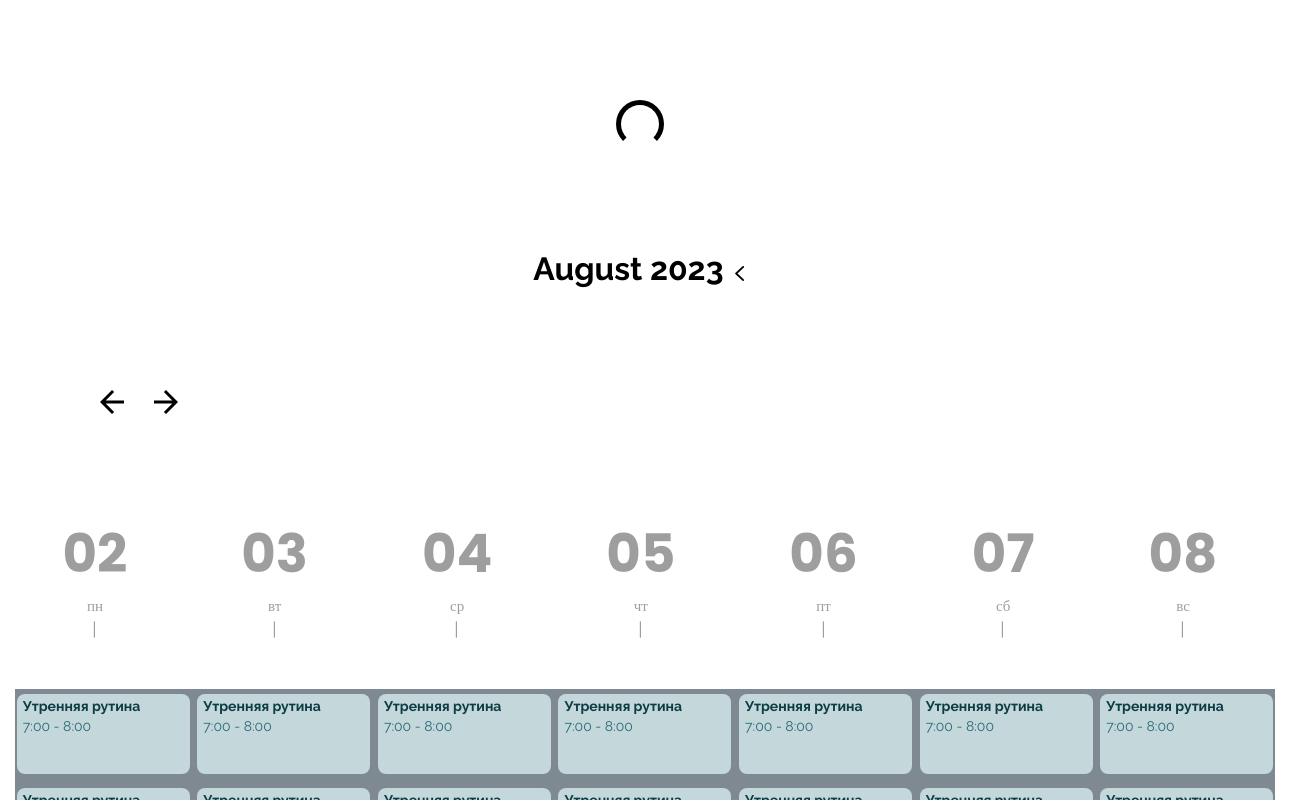
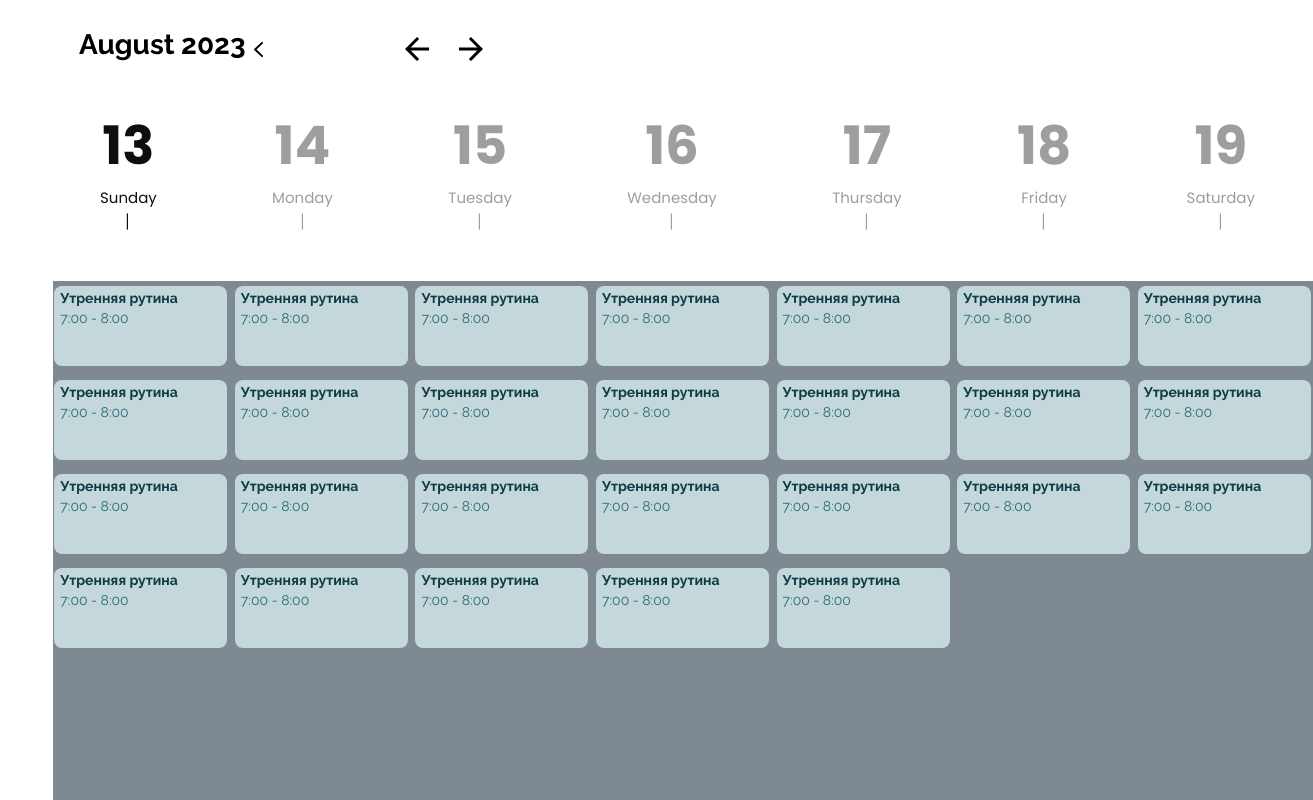
Before and after one commit to molsrg/task-manager, a Vue app in the folder client/: page /code in a window 1280 px wide. Shown: the top 800 px of the page, 1313 px wide, since content can reach past the window. Built offline with nearby package versions, Linux system fonts and the light colour scheme.

Commit message:
Added functionality to main
Made a display in an array from the registration date to the current date. I made constant tracking of the current day and adjusted the color to it. I laid out the basic layout of the calendar.

```diff
--- a/client/package.json
+++ b/client/package.json
@@ -11,6 +11,7 @@
     "axios": "^1.4.0",
     "core-js": "^3.8.3",
     "gsap": "^3.12.2",
+    "moment": "^2.29.4",
     "vue": "^3.2.13",
     "vue-router": "^4.2.4",
     "vuex": "^4.1.0"
--- a/client/src/assets/styles/css/main.css
+++ b/client/src/assets/styles/css/main.css
@@ -186,10 +186,15 @@ button {
   justify-content: space-between;
 }
 
-.select {
-  margin: auto;
-  max-width: 230px;
+.select__arrow {
+  display: flex;
+  justify-content: space-between;
+  max-width: 374px;
+  align-items: start;
+  margin-top: 24px;
+  margin-left: 79px;
 }
+
 .select__header {
   display: flex;
   justify-content: space-evenly;
@@ -197,16 +202,18 @@ button {
 }
 .select__current {
   font-family: Raleway;
-  font-size: 32px;
+  font-size: 28px;
   font-weight: 700;
   line-height: 42px;
 }
 .select__btn {
   margin-top: 8px;
+  margin-left: 5px;
   transition: 1s;
 }
 .select__btn-isActive {
   transition: 1s;
+  margin-left: 5px;
   margin-top: 8px;
   transform: rotate(90deg);
 }
@@ -252,46 +259,24 @@ button {
   color: #225384;
 }
 
-.day {
+.arrows {
+  margin-top: 13px;
+  max-width: 78px;
   display: flex;
-  flex-direction: column;
-  align-items: center;
-  font-family: Poppins;
-  color: #9E9E9E;
-}
-.day__number {
-  font-size: 53px;
-  font-weight: 700;
+  justify-content: space-between;
   cursor: pointer;
 }
-.day.day:hover {
-  color: #0E0E0E;
-}
-.day__text {
-  font-size: 15px;
-  font-weight: 400;
-}
-.day__line {
-  transform: rotate(90deg);
-  font-weight: 900;
-}
-
-.arrows {
-  margin: 100px;
-  width: 78px;
-  display: flex;
-  justify-content: space-between;
-}
-
-.arrow {
-  cursor: pointer;
+.arrows__item {
+  padding-left: 30px;
 }
 
 .calendar {
-  margin: auto 300px;
   display: flex;
   flex-direction: column;
   place-items: center;
+  margin-left: 138px;
+  margin-top: 40px;
+  margin-right: 63px;
 }
 
 .week {
@@ -340,4 +325,37 @@ button {
   line-height: 16px;
   color: #296B76;
   padding: 0px 6px;
+}
+
+.day {
+  display: flex;
+  flex-direction: column;
+  align-items: center;
+  font-family: Poppins;
+  color: #9E9E9E;
+  max-height: 134px;
+}
+.day__number {
+  font-size: 53px;
+  font-weight: 700;
+  cursor: pointer;
+}
+.day.day:hover {
+  color: #0E0E0E;
+}
+.day__text {
+  font-size: 15px;
+  font-weight: 400;
+}
+.day__line {
+  transform: rotate(90deg);
+  font-weight: 900;
+}
+
+.present-day {
+  display: flex;
+  flex-direction: column;
+  align-items: center;
+  font-family: Poppins;
+  color: #0E0E0E;
 }/*# sourceMappingURL=main.css.map */
--- a/client/src/assets/styles/scss/components/_main.scss
+++ b/client/src/assets/styles/scss/components/_main.scss
@@ -1,8 +1,20 @@
+
+.select__arrow {
+    display: flex;
+    justify-content: space-between;
+    max-width: 374px;
+    align-items: start;
+
+    margin-top: 24px;
+    margin-left: 79px;
+
+}
 
 .select {
-    margin: auto ;
-    max-width: 230px;
-
+    // max-width: 230px;
+    // position: fixed;
+    // width:374px;
+    // z-index:99999999;
     &__header {
         display: flex;
         justify-content: space-evenly;
@@ -11,18 +23,20 @@
 
     &__current {
         font-family: Raleway;
-        font-size: 32px;
+        font-size: 28px;
         font-weight: 700;
         line-height: 42px;
     }
 
     &__btn {
         margin-top: 8px;
+        margin-left: 5px;
         transition: 1s;
     }
 
     &__btn-isActive {
         transition: 1s;
+        margin-left: 5px;
         margin-top: 8px;
         transform: rotate(90deg);
     }
@@ -75,58 +89,32 @@
     color:#225384;
     }
 }
+.arrows {
+    margin-top: 13px;
+    max-width: 78px;
+    display: flex;
+    justify-content: space-between;
+    cursor: pointer;
+
+    &__item {
+        padding-left: 30px;
+    }
+}
 
 
-.day {
-    display: flex;
-    flex-direction: column;
-    align-items: center;
-    font-family: Poppins;
-    color: #9E9E9E;
 
 
-    &__number {
-        font-size: 53px;
-        font-weight: 700;
-        cursor: pointer;
-    }
-
-    &.day:hover  {
-        color: #0E0E0E;
-    }
-
-    &__text {
-        font-size: 15px;
-        font-weight: 400;
-    }
-
-    &__line {
-        transform: rotate(90deg);
-        // margin-left: 15px;
-        font-weight: 900;
-    }
-}
-// .day-active {
-//     color: #0E0E0E;
-// }
 
 
-.arrows {
-    margin: 100px;
-    width: 78px;
-    display: flex;
-    justify-content: space-between;
-}
-.arrow {
-    cursor: pointer;
-}
+.calendar {
 
-.calendar {
-    margin:auto 300px;
     display: flex;
     flex-direction: column;
     place-items: center;
 
+    margin-left: 138px;
+    margin-top: 40px;
+    margin-right: 63px;
 
 }
 .week {
@@ -187,3 +175,44 @@
         padding: 0px 6px;
     }
 }
+
+
+.day {
+    display: flex;
+    flex-direction: column;
+    align-items: center;
+    font-family: Poppins;
+    color: #9E9E9E;
+
+    max-height: 134px;
+
+
+    &__number {
+        font-size: 53px;
+        font-weight: 700;
+        cursor: pointer;
+    }
+
+    &.day:hover  {
+        color: #0E0E0E;
+    }
+
+    &__text {
+        font-size: 15px;
+        font-weight: 400;
+    }
+
+    &__line {
+        transform: rotate(90deg);
+        // margin-left: 15px;
+        font-weight: 900;
+    }
+}
+
+.present-day {
+    display: flex;
+    flex-direction: column;
+    align-items: center;
+    font-family: Poppins;
+    color: #0E0E0E;
+}
--- a/client/src/components/Auth/AuthorizationFromService.vue
+++ b/client/src/components/Auth/AuthorizationFromService.vue
@@ -1,8 +1,9 @@
 <template>
-  <div class="wrapper">
+  <!-- <div class="wrapper">
     <span class="loader"></span>
-  </div>
+  </div> -->
 
+  <div class="select__arrow">
     <div class="select">
       <div class="select__header">
         <div class="select__current">{{ currentMonth }}</div>
@@ -24,47 +25,36 @@
         </div>
       </div>
     </div>
-
     <div class="arrows">
-    <img src="../../assets/images/main/left-arrow.svg" alt="" class="arrow" />
-    <img src="../../assets/images/main/right-arrow.svg" alt="" class="arrow" />
+      <img
+        @click="prevWeek()"
+        src="../../assets/images/main/left-arrow.svg"
+        alt=""
+        class="arrows__item"
+      />
+      <img
+        @click="nextWeek()"
+        src="../../assets/images/main/right-arrow.svg"
+        alt=""
+        class="arrows__item"
+      />
+    </div>
   </div>
 
   <div class="calendar">
     <div class="week">
-      <div class="day">
-        <div class="day__number">02</div>
-        <div class="day__text">пн</div>
-        <div class="day__line">―</div>
-      </div>
-      <div class="day">
-        <div class="day__number">03</div>
-        <div class="day__text">вт</div>
-        <div class="day__line">―</div>
-      </div>
-      <div class="day">
-        <div class="day__number">04</div>
-        <div class="day__text">ср</div>
-        <div class="day__line">―</div>
-      </div>
-      <div class="day">
-        <div class="day__number">05</div>
-        <div class="day__text">чт</div>
-        <div class="day__line">―</div>
-      </div>
-      <div class="day">
-        <div class="day__number">06</div>
-        <div class="day__text">пт</div>
-        <div class="day__line">―</div>
-      </div>
-      <div class="day">
-        <div class="day__number">07</div>
-        <div class="day__text">сб</div>
-        <div class="day__line">―</div>
-      </div>
-      <div class="day">
-        <div class="day__number">08</div>
-        <div class="day__text">вс</div>
+      <div
+        :class="
+          day[1] == presentDay[0] && day[2] == presentDay[1]
+            ? 'present-day'
+            : 'day'
+        "
+        v-for="day in days"
+        :key="day"
+      >
+        <div class="day__number">{{ day[1] }}</div>
+        <div class="day__text">{{ day[0] }}</div>
+        <!-- <div class="day__text">{{ day[2] }}</div> -->
         <div class="day__line">―</div>
       </div>
     </div>
@@ -179,41 +169,111 @@
 
 <script>
 import axios from "axios";
+import moment from "moment";
 
 export default {
   data() {
     return {
+      presentDay: "",
+      currentMonth: "",
+
+      days: [],
+      months: [],
+
       showCalendar: false,
-      currentMonth: "",
-      months: [
-        "January 2023",
-        "February 2023",
-        "March 2023",
-        "April 2023",
-        "May 2023",
-        "June 2023",
-        "July 2023",
-        "August 2023",
-        "September 2023",
-        "October 2023",
-        "November 2023",
-        "December 2023",
-      ],
+
+      registrationMonth: "01-04-2023", // user
     };
   },
   mounted() {
-    this.OAuth();
-    this.getMonth();
+    // this.OAuth();
+    this.momentjs();
+    this.getMonths(this.registrationMonth); // загрузка в  select всех месяцев с даты регистрации по текущий
   },
 
   methods: {
+    momentjs() {
+      const currentDate = moment();
+      currentDate.locale("ru");
+      this.currentMonth = this.capitalizeFirstLetter(
+        currentDate.format("MMMM YYYY")
+      ); // установка текущего месяца
+      this.presentDay = currentDate.format("DD MMMM").split(" "); // установка текущего дня
+
+      const weekStart = currentDate.clone().startOf("week");
+      for (let i = 0; i <= 6; i++) {
+        const day = moment(weekStart).add(i, "days").format("dddd DD MMMM");
+        this.days.push(day.split(" "));
+      }
+    },
+
+    getMonths(startDate, monthAfter = 3) {
+      const nowNormalized = moment().locale("ru").startOf("month"); // Первое число текущего месяца
+      const startDateNormalized = moment(startDate, "DD-MM-YYYY")
+        .locale("ru")
+        .startOf("month");
+
+      while (startDateNormalized.isBefore(nowNormalized)) {
+        this.months.push(
+          this.capitalizeFirstLetter(startDateNormalized.format("MMMM YYYY"))
+        );
+        startDateNormalized.add(1, "M");
+      }
+      // Добавляем текущий месяц
+      // this.months.push(nowNormalized.format("MMMM YYYY"));
+
+      // Добавляем месяцы после текущего
+      for (let i = 0; i < monthAfter; i++) {
+        const monthslater = nowNormalized.clone().add(i, "M");
+        this.months.push(
+          this.capitalizeFirstLetter(monthslater.format("MMMM YYYY"))
+        );
+      }
+    },
+
     changeCurrent(value) {
       this.currentMonth = value;
     },
-    getMonth() {
-      const today = new Date();
-      const currentMonth = this.months[today.getMonth()];
-      this.currentMonth = currentMonth;
+    prevWeek() {
+      if (!this.currentWeek) {
+        this.currentWeek = moment()
+          .startOf("isoWeek")
+          .subtract(1, "week")
+          .locale("ru");
+      } else {
+        this.currentWeek.subtract(1, "week").locale("ru");
+      }
+
+      this.days = [];
+
+      for (let i = 0; i <= 6; i++) {
+        const day = moment(this.currentWeek)
+          .add(i, "days")
+          .format("dddd DD MMMM");
+        this.days.push(day.split(" "));
+      }
+    },
+    nextWeek() {
+      if (!this.currentWeek) {
+        // Если текущая неделя не определена, создаем ее и устанавливаем в текущую неделю
+        this.currentWeek = moment().add(1, "week").startOf("isoWeek");
+      } else {
+        // Иначе переключаемся на следующую неделю
+        this.currentWeek.add(1, "week");
+      }
+
+      this.currentWeek.locale("ru");
+      this.days = [];
+
+      for (let i = 0; i <= 6; i++) {
+        const day = moment(this.currentWeek)
+          .add(i, "days")
+          .format("dddd DD MMMM");
+        this.days.push(day.split(" "));
+      }
+    },
+    capitalizeFirstLetter(string) {
+      return string.charAt(0).toUpperCase() + string.slice(1);
     },
 
     // 1) здесь я сделал минимальную разметку
```
Also changed, not shown: 2 other files (tests, documents, lock files or other folders). Lines whose indentation alone changed are shown as unchanged.
